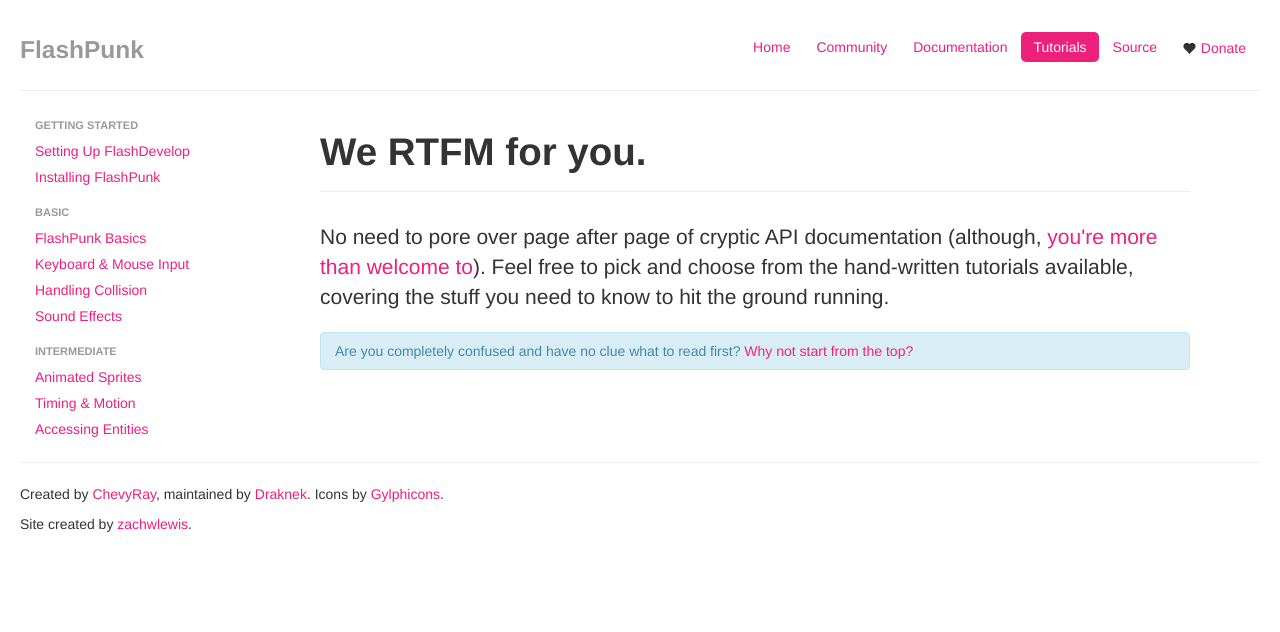
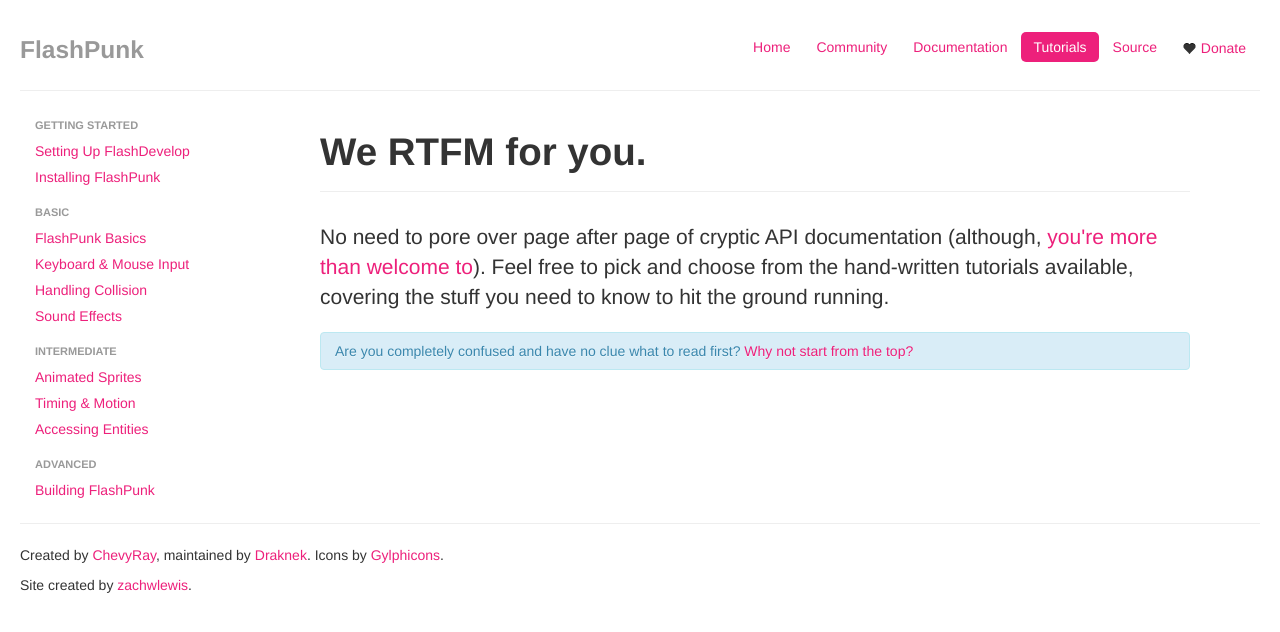
Before and after one commit to useflashpunk/useflashpunk.github.io, a Jekyll site: the page built from tutorials/index.html, in a window 1280 px wide. Shown: the top 632 px of the page. Built offline with Jekyll 4.4.1, drawn with Linux system fonts in a browser that asks for light colours.

Commit message:
Added the advanced tutorial section.

```diff
--- a/_layouts/tutorial.html
+++ b/_layouts/tutorial.html
@@ -48,6 +48,11 @@
           {% for post in site.categories.intermediate reversed %}
           <li><a href="{{ site.url }}{{ post.url }}">{{ post.title }}</a></li>
           {% endfor %}
+
+          <li class="nav-header">Advanced</li>
+          {% for post in site.categories.advanced reversed %}
+          <li><a href="{{ site.url }}{{ post.url }}">{{ post.title }}</a></li>
+          {% endfor %}
         </ul>
       </div>
       <div class="span9">
```
